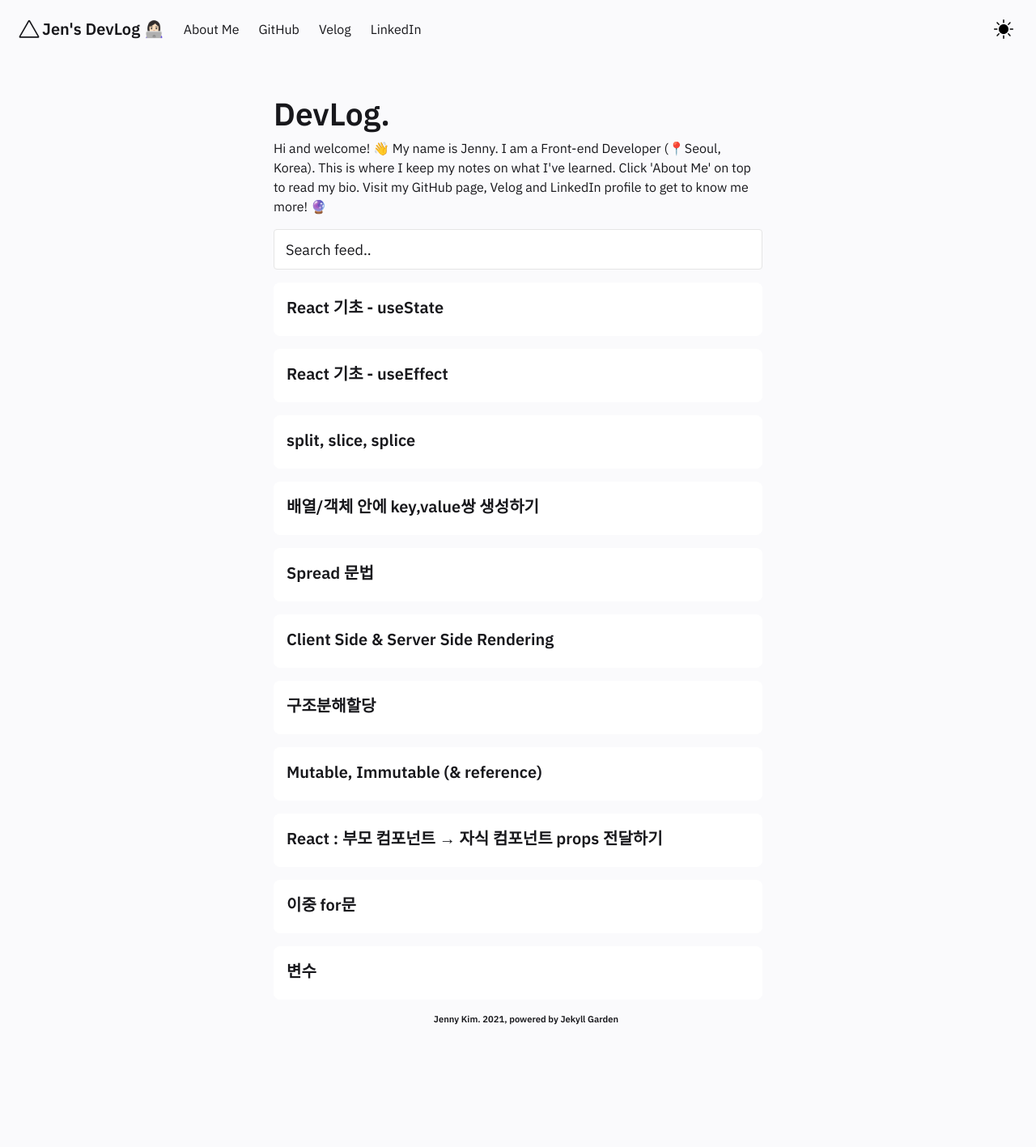
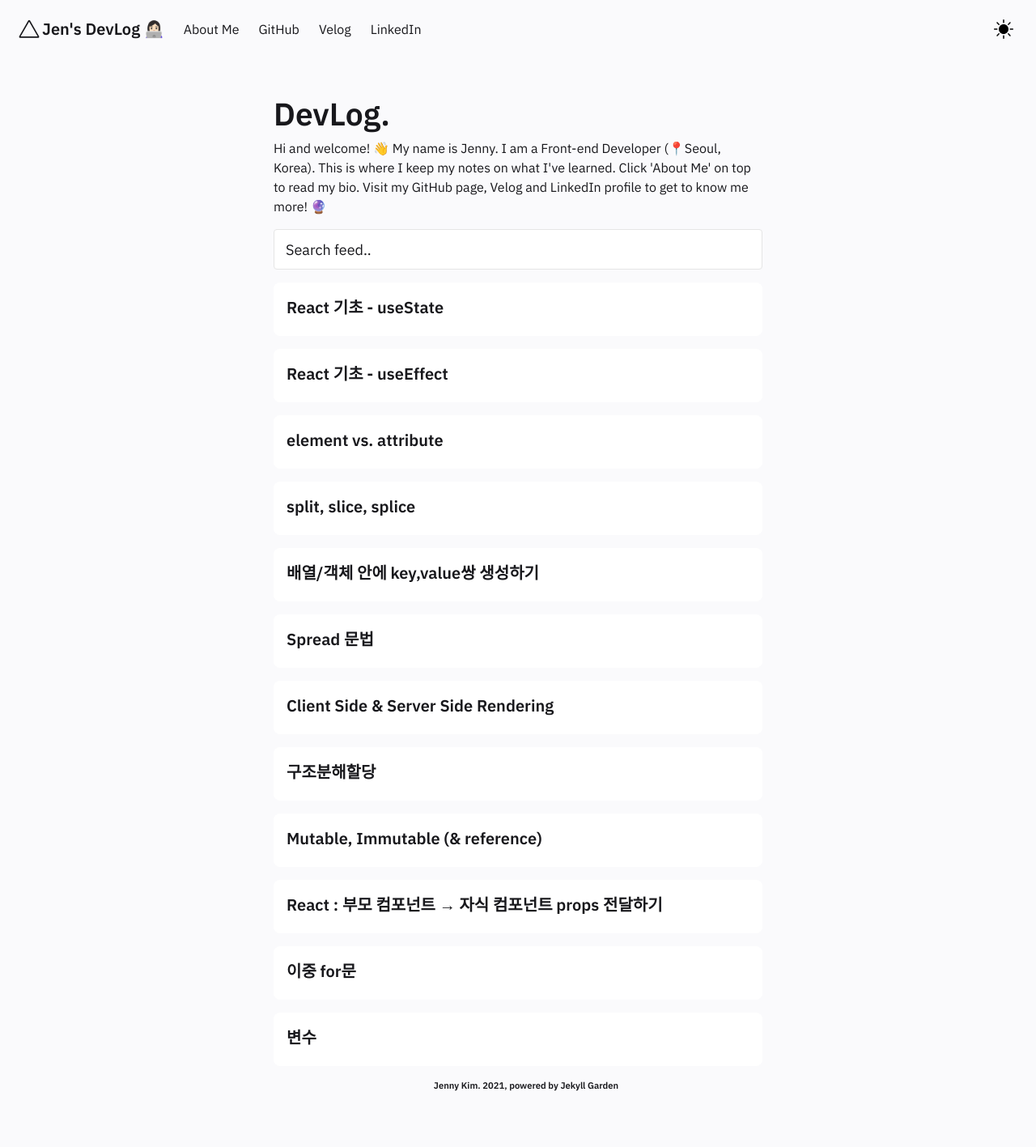
Before and after one commit to jenjenhub/blog, a Jekyll site: the page built from pages/index.md, in a window 1280 px wide. Shown: the whole page at 81% size. Built offline with Jekyll 4.4.1, drawn with Linux system fonts in a browser that asks for light colours; before the commit the page ends 1335 px from its top, so only the background shows below that.

Commit message:
Update 2022-01-23-attribute.md

````diff
--- a/_notes/Public/2022-01-23-attribute.md
+++ b/_notes/Public/2022-01-23-attribute.md
@@ -1,3 +1,8 @@
+---
+title: "element vs. attribute"
+notetype : feed
+date : 23-01-2022
+---
 
 ```js
 
````
